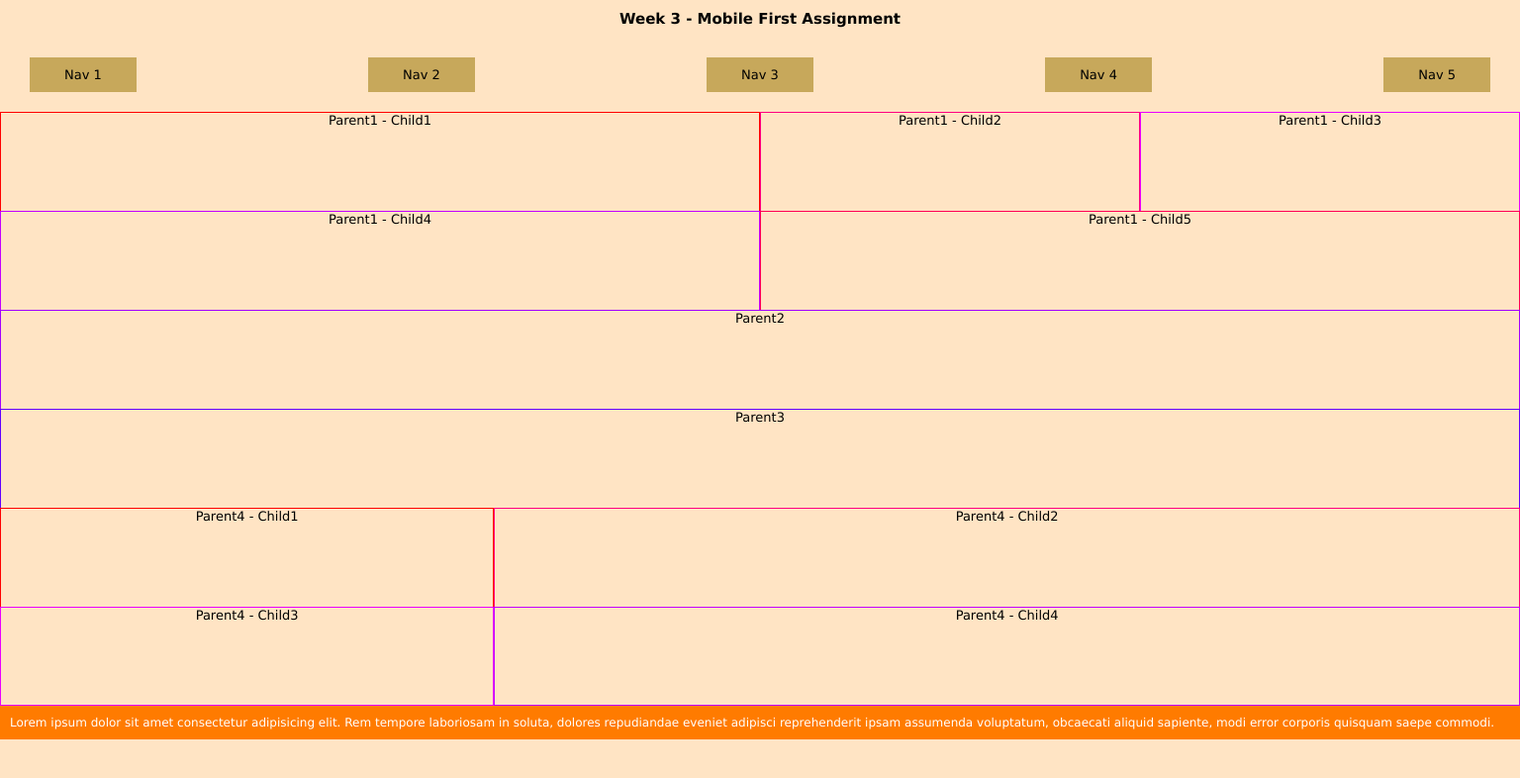
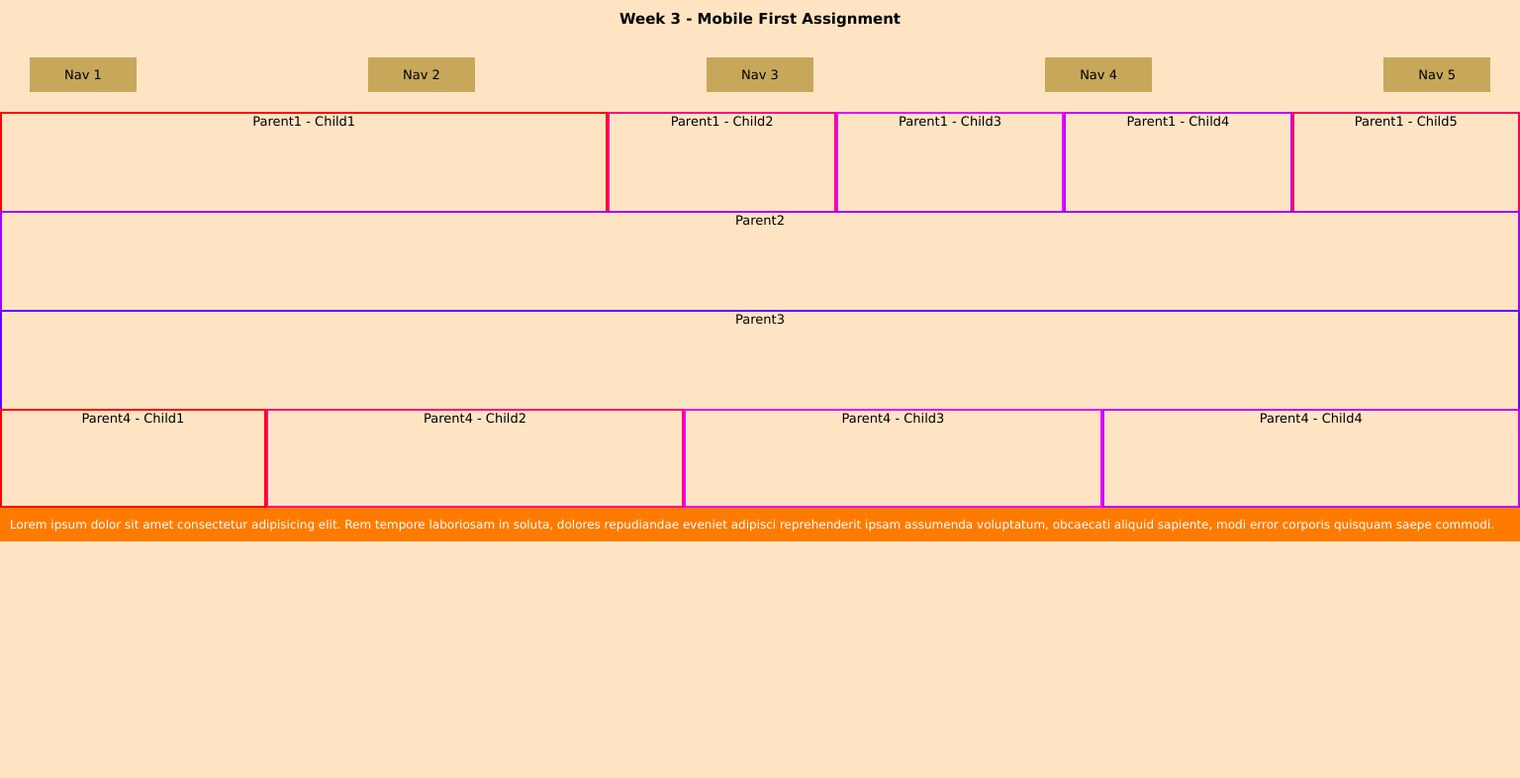
Before and after one commit to Gavriil84/Assignemnt, a plain HTML site: page index.html in a window 1536 px wide. Shown: the whole page at 99% size. Drawn offline with Linux system fonts and the light colour scheme.

Commit message:
small adjusts

```diff
--- a/style.css
+++ b/style.css
@@ -55,35 +55,35 @@ section{
 }
 
 .child1{
-    border: 1px solid rgb(255, 0, 0);
+    border: 2px solid rgb(255, 0, 0);
     border-bottom: none;
 }
 .child2{
-    border: 1px solid rgb(255, 0, 128);
+    border: 2px solid rgb(255, 0, 128);
     border-bottom: none;
 }
 .child3{
-    border: 1px solid rgb(234, 0, 255);
+    border: 2px solid rgb(234, 0, 255);
     border-bottom: none;
 }
 .child4{
-    border: 1px solid rgb(195, 0, 255);
+    border: 2px solid rgb(195, 0, 255);
     border-bottom: none;
 }
 .child5{
-    border: 1px solid rgb(255, 0, 85);
+    border: 2px solid rgb(255, 0, 85);
     border-bottom: none;
 }
 .parent2{
-    border: 1px solid rgb(162, 0, 255);
+    border: 2px solid rgb(162, 0, 255);
     border-bottom: none;
 }
 .parent3{
-    border: 1px solid rgb(98, 0, 255);
+    border: 2px solid rgb(98, 0, 255);
     border-bottom: none;
 }
 .parent4 .child4{
-    border-bottom: 1px solid rgb(195, 0, 255);
+    border-bottom: 2px solid rgb(195, 0, 255);
 }
 
 /* ------------------------footer-------------------------- */
@@ -157,7 +157,7 @@ p{
     }
     .parent4 .child3{
         grid-area: child3;
-        border-bottom: 1px solid rgb(234, 0, 255);
+        border-bottom: 2px solid rgb(234, 0, 255);
     }
     .parent4 .child4{
         grid-area: child4;
@@ -168,5 +168,51 @@ p{
 /*                        Desktop                         */
 /* ====================================================== */
 @media screen and (min-width: 1295px){
+    .parent1{
+        display: grid;
+        grid-template: 1fr / 1.6fr 0.6fr 0.6fr 0.6fr 0.6fr;
+        grid-template-areas:
+        "child1 child2 child3 child4 child5"
+        ;
+    }
 
+    .parent1 .child1{
+        grid-area: child1;
+    }
+    .parent1 .child2{
+        grid-area: child2;
+    }
+    .parent1 .child3{
+        grid-area: child3;
+    }
+    .parent1 .child4{
+        grid-area: child4;
+    }
+    .parent1 .child5{
+        grid-area: child5;
+    }
+
+    /* Parent4 */
+    .parent4{
+        display: grid;
+        grid-template: 1fr/ 0.7fr 1.1fr 1.1fr 1.1fr;
+        grid-template-areas:
+        "child1 child2 child3 child4"
+        ;
+    }
+    .parent4 .child1{
+        grid-area: child1;
+        border-bottom: 2px solid rgb(255, 0, 0);
+    }
+    .parent4 .child2{
+        grid-area: child2;
+        border-bottom: 2px solid rgb(255, 0, 128);
+    }
+    .parent4 .child3{
+        grid-area: child3;
+        border-bottom: 2px solid rgb(234, 0, 255);
+    }
+    .parent4 .child4{
+        grid-area: child4;
+    }
 }
```
